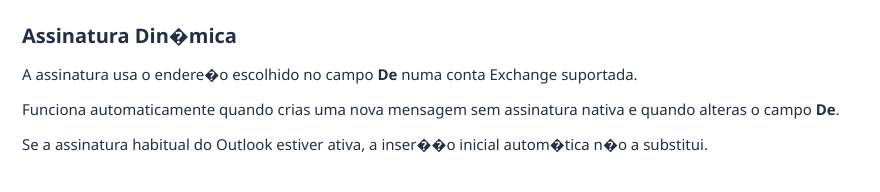
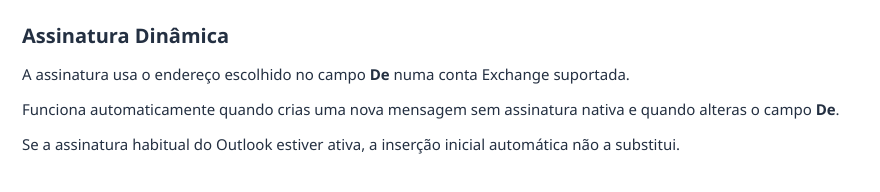
Before and after one commit to amelia-cerejo/assinatura-outlook-piloto, a plain HTML site: page taskpane.html in a window 1280 px wide. Shown: the whole page, without its empty margins (0-880 px from the left). Drawn offline with Linux system fonts and the light colour scheme.

Commit message:
Preservar texto original em UTF-8

```diff
--- a/taskpane.html
+++ b/taskpane.html
@@ -1 +1 @@
-<!doctype html><html lang="pt"><head><meta charset="utf-8"><meta name="viewport" content="width=device-width"><title>Assinatura Din�mica</title><style>body{font:15px Segoe UI,Arial,sans-serif;margin:22px;color:#243042}h1{font-size:20px}</style></head><body><h1>Assinatura Din�mica</h1><p>A assinatura usa o endere�o escolhido no campo <strong>De</strong> numa conta Exchange suportada.</p><p>Funciona automaticamente quando crias uma nova mensagem sem assinatura nativa e quando alteras o campo <strong>De</strong>.</p><p>Se a assinatura habitual do Outlook estiver ativa, a inser��o inicial autom�tica n�o a substitui.</p></body></html>
+<!doctype html><html lang="pt"><head><meta charset="utf-8"><meta name="viewport" content="width=device-width"><title>Assinatura Dinâmica</title><style>body{font:15px Segoe UI,Arial,sans-serif;margin:22px;color:#243042}h1{font-size:20px}</style></head><body><h1>Assinatura Dinâmica</h1><p>A assinatura usa o endereço escolhido no campo <strong>De</strong> numa conta Exchange suportada.</p><p>Funciona automaticamente quando crias uma nova mensagem sem assinatura nativa e quando alteras o campo <strong>De</strong>.</p><p>Se a assinatura habitual do Outlook estiver ativa, a inserção inicial automática não a substitui.</p></body></html>
```
